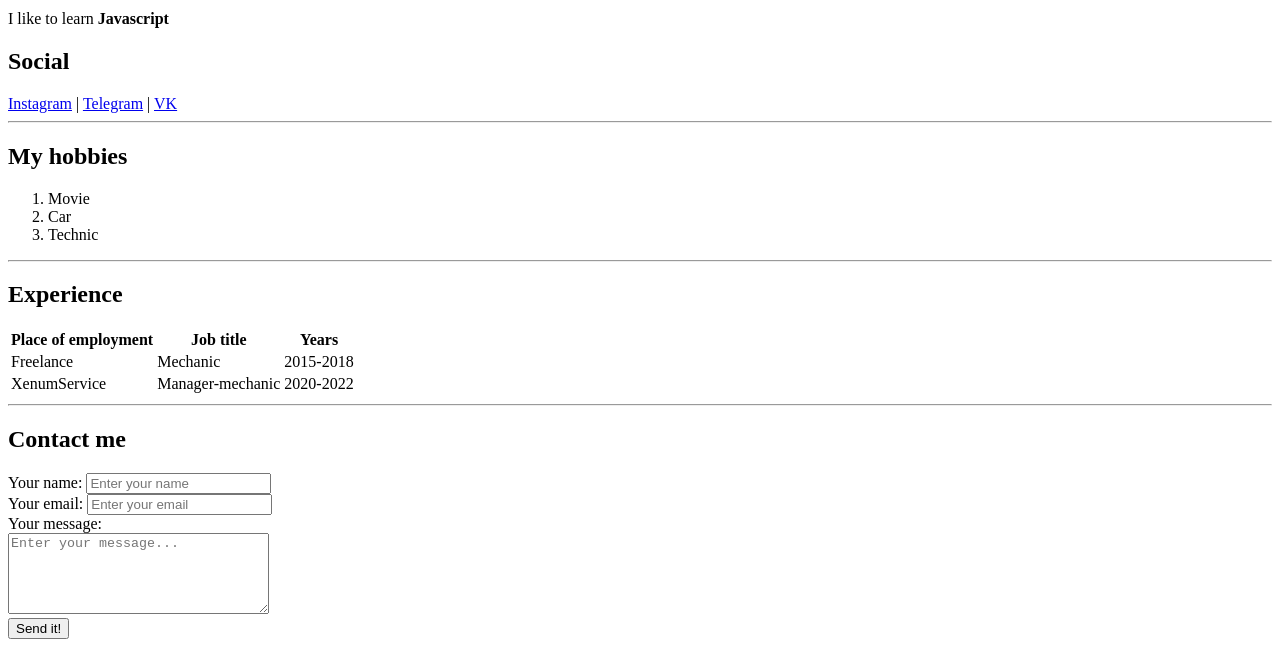
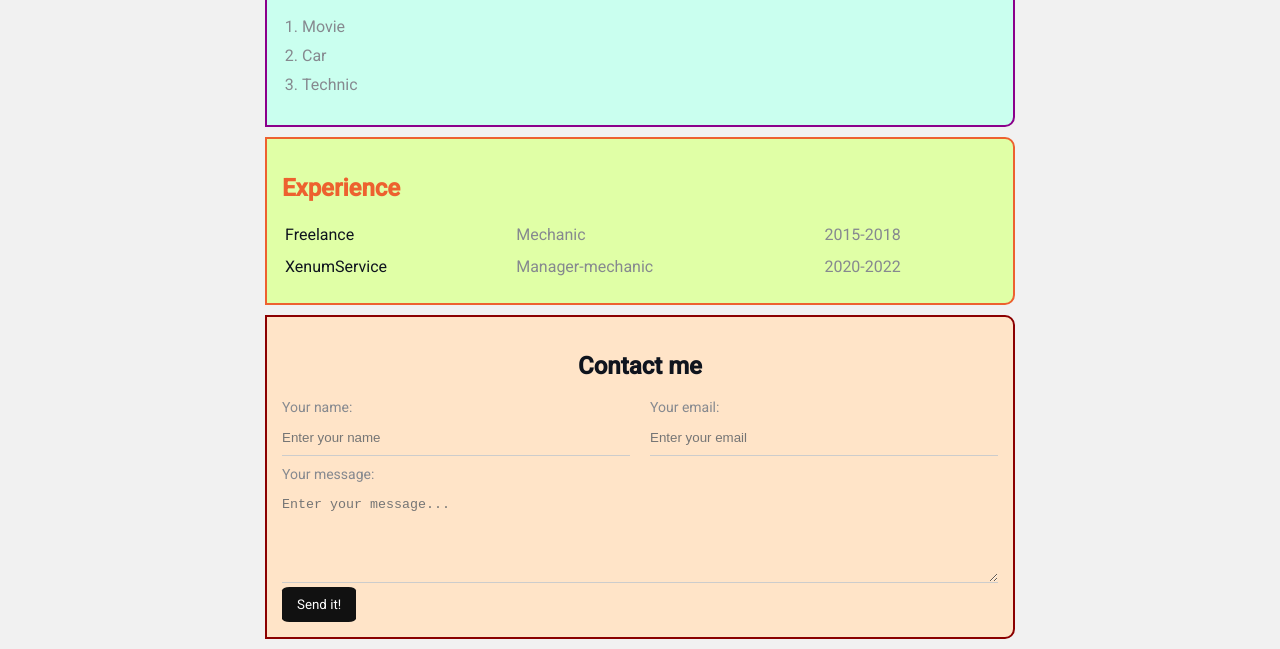
Before and after one commit to gitpswdnm/cv, a plain HTML site: page index.html in a window 1280 px wide. Shown: the part 316-965 px from the top of the page. Drawn offline with Linux system fonts and the light colour scheme.

Commit message:
Add styles

```diff
--- a/index.html
+++ b/index.html
@@ -8,36 +8,45 @@
 		/>
 		<meta http-equiv="X-UA-Compatible" content="ie=edge" />
 		<title>CV</title>
+		<link rel="stylesheet" href="style.css" />
 	</head>
 	<body>
-		<img src="troll.png" alt="trollFace" />
+		<div class="container">
+			<div class="info">
+				<img src="troll.png" alt="trollFace" class="avatar" />
+				<div class="info-text">
 					<h1>Kirill K</h1>
 					<p>I live in <em>Kazakhstan</em></p>
-		<p>I like to learn <strong> Javascript</strong></p>
-		<h2>Social</h2>
+					<p>I like to learn Javascript</p>
+
+					<h3>Social</h3>
 					<a href="#" target="_blank">Instagram</a>
 					|
 					<a href="#" target="_blank">Telegram</a>
 					|
 					<a href="#" target="_blank">VK</a>
+				</div>
+			</div>
 
-		<hr />
+			<div class="card hobby">
 				<h2>My hobbies</h2>
-		<ol>
+				<ol class="list">
 					<li>Movie</li>
 					<li>Car</li>
 					<li>Technic</li>
 				</ol>
-		<hr />
+			</div>
+
+			<div class="card experience">
 				<h2>Experience</h2>
-		<table>
-			<thead>
-				<tr>
-					<th>Place of employment</th>
-					<th>Job title</th>
-					<th>Years</th>
-				</tr>
-			</thead>
+				<table class="table">
+					<!--					<thead>-->
+					<!--						<tr>-->
+					<!--							<th>Place of employment</th>-->
+					<!--							<th>Job title</th>-->
+					<!--							<th>Years</th>-->
+					<!--						</tr>-->
+					<!--					</thead>-->
 					<tbody>
 						<tr>
 							<td>Freelance</td>
@@ -51,20 +60,24 @@
 						</tr>
 					</tbody>
 				</table>
-		<hr />
+			</div>
+
+			<div class="card message">
+				<form action="/" class="form">
 					<h2>Contact me</h2>
-		<form action="/">
-			<div>
+
+					<div class="form-row">
+						<div class="form-group">
 							<label for="name">Your name:</label>
 							<input type="text" id="name" placeholder="Enter your name" />
 						</div>
-			<div>
+						<div class="form-group">
 							<label for="email">Your email:</label>
 							<input type="email" id="email" placeholder="Enter your email" />
 						</div>
-			<div>
+					</div>
+					<div class="form-group">
 						<label for="message">Your message:</label>
-				<br />
 						<textarea
 							id="message"
 							cols="30"
@@ -72,7 +85,9 @@
 							placeholder="Enter your message..."
 						></textarea>
 					</div>
-			<button type="submit">Send it!</button>
+					<button type="submit" class="btn">Send it!</button>
 				</form>
+			</div>
+		</div>
 	</body>
 </html>
--- /dev/null
+++ b/style.css
@@ -0,0 +1,194 @@
+@import url('https://fonts.googleapis.com/css2?family=Montserrat:wght@300&family=Roboto:wght@400;500&display=swap');
+
+
+
+body{
+    font-family: 'Roboto',Verdana, sans-serif;
+    font-size: 16px;
+    color: #0f141e;
+    background: #f1f1f1;
+}
+
+a{
+    color: #333333;
+    text-decoration: none;
+}
+
+a:hover{
+    text-decoration: underline;
+    color: gray;
+}
+
+a:active{
+    color: #306af1;
+}
+
+a:visited{
+    color: #743db0;
+}
+
+
+.container{
+    max-width: 750px;
+    margin: auto;
+    padding-top: 30px;
+
+}
+
+.avatar{
+    box-shadow: 4px 4px 14px rgba(0,0,0,0.25);
+    border-radius: 10%;
+
+}
+
+.info{
+    margin-bottom: 10px;
+    display: flex;
+}
+
+@media (max-width: 500px) {
+    .info{
+        display: block;
+        text-align: center;
+    }
+}
+
+.table{
+    width: 100%;
+}
+
+.table td{
+    padding-bottom: 10px;
+}
+
+.table td:nth-child(2),
+.table td:nth-child(3){
+    color: #86898f;
+}
+
+/*.table th,td{*/
+/*    border: 1px solid black;*/
+/*}*/
+
+.info-text{
+    margin-left: 40px;
+}
+
+.info-text p{
+    font-style: italic;
+    font-weight: bold;
+    color: gray;
+    margin: 0;
+}
+
+.info-text h3{
+    margin-bottom: 5px;
+}
+
+.card{
+    border: 2px solid black;
+    margin-bottom: 10px;
+    padding: 15px;
+    border-bottom-right-radius: 10px;
+    border-top-right-radius: 10px;
+}
+
+.message{
+    border-color: darkred;
+    background: #ffe4c8;
+}
+.experience{
+    border-color: #ed612f;
+    background: #e0ffa6;
+    & h2{
+        color: #ed612f;
+    }
+}
+.hobby{
+    border-color: darkmagenta;
+    background: #caffef;
+    & h2 {
+        color: darkmagenta;
+    }
+
+}
+
+.btn{
+    background: #111;
+    padding: 10px 15px;
+    color: white;
+    border: none;
+    border-radius: 10%;
+    cursor: pointer;
+    font-family: inherit;
+}
+.btn:hover{
+    opacity: 0.85;
+    color: #b4caff;
+}
+
+.list{
+    padding: 0 20px;
+}
+
+.list li{
+    color: #86898f;
+    margin-bottom: 10px;
+}
+
+.form h2{
+    text-align: center;
+}
+
+.form-row{
+    margin-bottom: 10px;
+    display: flex;
+}
+
+
+
+.form-row .form-group{
+    /*display: inline-block;*/
+    margin-right: 20px;
+    width: 50%;
+    /*width: calc(50% - 20px)*/
+
+}
+
+.form-row .form-group:last-child{
+    margin-right: 0;
+}
+
+
+
+.form-group label {
+    display: block;
+    font-size: 14px;
+    color: #86898f;
+}
+
+
+
+.form-group input,
+.form-group textarea{
+
+    width: 100%;
+    box-sizing: border-box;
+    border: none;
+    background: transparent;
+    border-bottom: 1px solid #ccc;
+    color: black;
+    padding: 15px 0 10px;
+    outline: none;
+}
+@media (max-width: 501px) {
+    .form-row{
+        display: block;
+
+    }
+    .form-row .form-group{
+        width: 100%;
+        margin-right: 0;
+        margin-bottom: 10px;
+    }
+}
```
Lines whose indentation alone changed are shown as unchanged.
